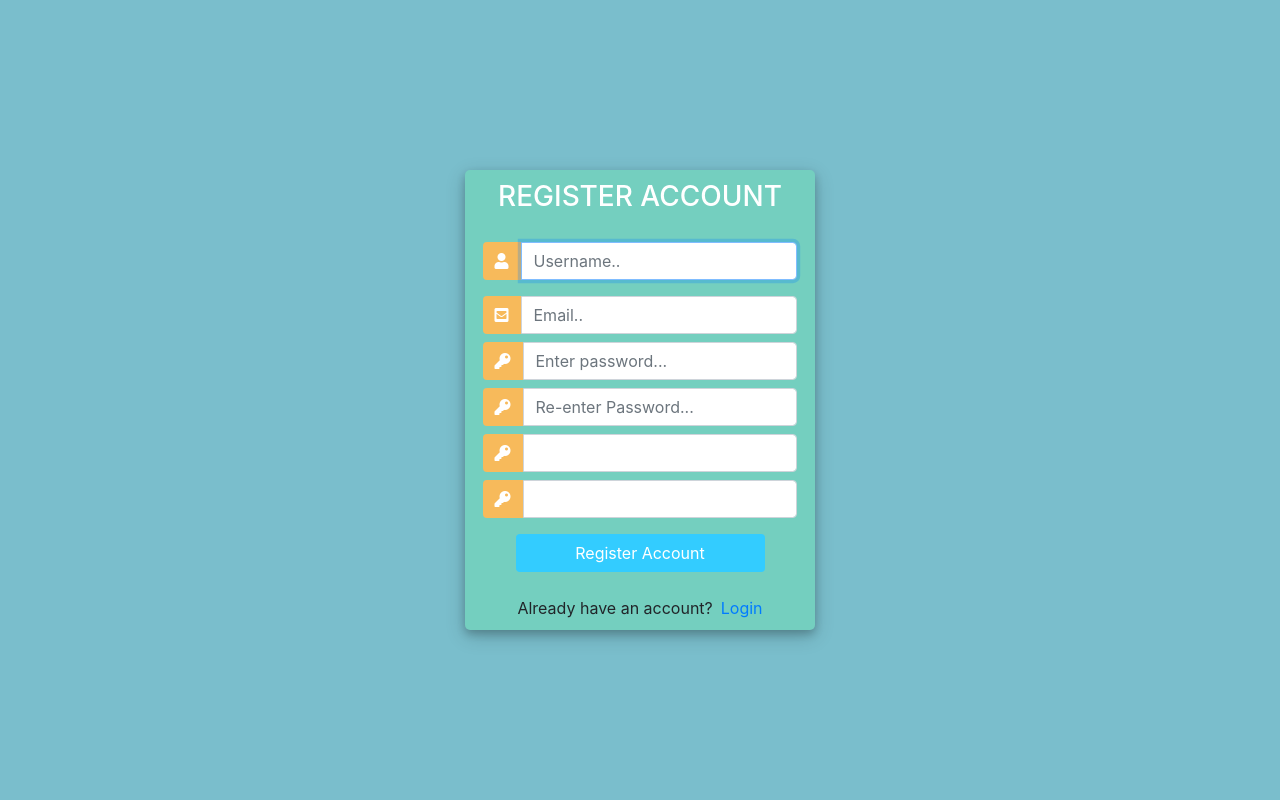
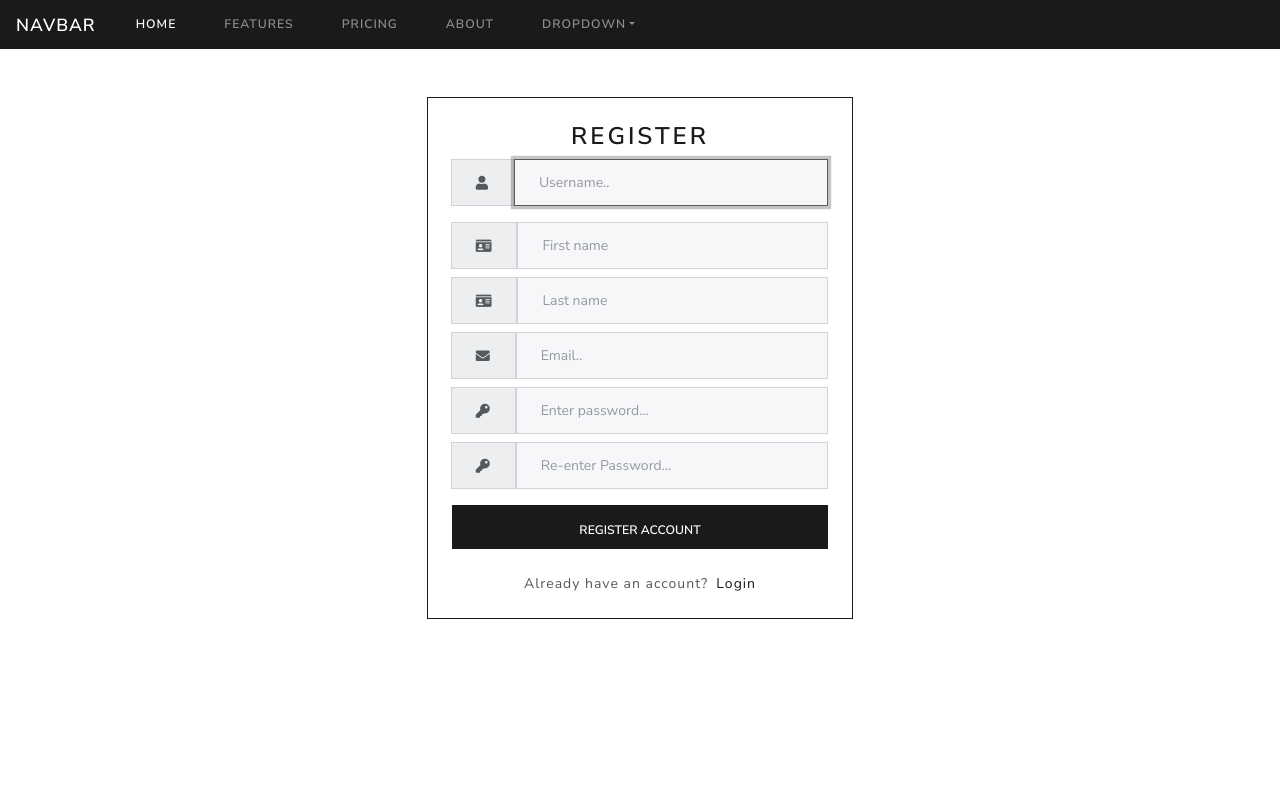
Before and after one commit to sanketwadekar/placement_portal, a Django app: page /register/ in a window 1280 px wide. Run offline with Django 3.2, Linux system fonts and the light colour scheme; some libraries are stand-ins or nearby versions.

Commit message:
Added auth templates and bootstrap

```diff
--- /dev/null
+++ b/placement_portal/accounts/templates/accounts/base.html
@@ -0,0 +1,25 @@
+<!DOCTYPE html>
+<html lang="en">
+<head>
+<meta charset="UTF-8">
+<meta name="viewport" content="width=device-width, initial-scale=1.0">
+<meta http-equiv="X-UA-Compatible" content="ie=edge">
+<meta name="Description" content="Enter your description here"/>
+<link rel="stylesheet" href="https://cdnjs.cloudflare.com/ajax/libs/bootswatch/4.5.2/lux/bootstrap.min.css">
+<link rel="stylesheet" href="https://cdnjs.cloudflare.com/ajax/libs/font-awesome/5.15.0/css/all.min.css">
+<title>{% block title %}Placement portal{% endblock title%}</title>
+</head>
+<body>
+<script src="https://cdnjs.cloudflare.com/ajax/libs/jquery/3.5.1/jquery.slim.min.js"></script>
+<script src="https://cdnjs.cloudflare.com/ajax/libs/popper.js/1.16.1/umd/popper.min.js"></script>
+<script src="https://cdnjs.cloudflare.com/ajax/libs/twitter-bootstrap/4.5.2/js/bootstrap.min.js"></script>
+<div id="root">
+    {% include './navbar.html'%}
+    {% include './messages.html' %}
+    <div class="container-fluid">
+        {% block content %}
+        {% endblock content %}
+    </div>
+</div>
+</body>
+</html>
--- /dev/null
+++ b/placement_portal/accounts/templates/accounts/messages.html
@@ -0,0 +1,10 @@
+{%if messages %}
+<div style="z-index: 999; position: absolute; top: 0; right: 0.5rem;">
+	{% for message in messages %}
+	<div class="alert alert-dismissible alert-primary">
+		<button type="button" class="close" data-dismiss="alert">&times;</button>
+		<a href="#" class="alert-link">{{message}}</a>
+	</div>
+	{% endfor %}
+</div>
+{% endif %}
--- /dev/null
+++ b/placement_portal/accounts/templates/accounts/navbar.html
@@ -0,0 +1,35 @@
+
+<nav class="navbar navbar-expand-sm navbar-dark bg-primary py-1">
+    <a class="navbar-brand" href="#">Navbar</a>
+    <button class="navbar-toggler" type="button" data-toggle="collapse" data-target="#navbarColor01" aria-controls="navbarColor01" aria-expanded="false" aria-label="Toggle navigation">
+      <span class="navbar-toggler-icon"></span>
+    </button>
+    <div class="collapse navbar-collapse" id="navbarColor01">
+      <ul class="navbar-nav mr-auto">
+        <li class="nav-item active">
+          <a class="nav-link" href="#">Home
+            <span class="sr-only">(current)</span>
+          </a>
+        </li>
+        <li class="nav-item">
+          <a class="nav-link" href="#">Features</a>
+        </li>
+        <li class="nav-item">
+          <a class="nav-link" href="#">Pricing</a>
+        </li>
+        <li class="nav-item">
+          <a class="nav-link" href="#">About</a>
+        </li>
+        <li class="nav-item dropdown">
+          <a class="nav-link dropdown-toggle" data-toggle="dropdown" href="#" role="button" aria-haspopup="true" aria-expanded="false">Dropdown</a>
+          <div class="dropdown-menu">
+            <a class="dropdown-item" href="#">Action</a>
+            <a class="dropdown-item" href="#">Another action</a>
+            <a class="dropdown-item" href="#">Something else here</a>
+            <div class="dropdown-divider"></div>
+            <a class="dropdown-item" href="#">Separated link</a>
+          </div>
+        </li>
+      </ul>
+    </div>
+  </nav>
--- a/placement_portal/accounts/templates/accounts/register.html
+++ b/placement_portal/accounts/templates/accounts/register.html
@@ -1,80 +1,25 @@
-<!DOCTYPE html>
-<html>
+{% extends 'accounts/base.html' %}
+{% block title %}Register{% endblock title%}
+{% block content %}
+<div class="text-center mt-5">
+	<div class="h-100">
 
-<head>
-	<title>Login</title>
-	<link rel="stylesheet" href="https://stackpath.bootstrapcdn.com/bootstrap/4.1.3/css/bootstrap.min.css" integrity="sha384-MCw98/SFnGE8fJT3GXwEOngsV7Zt27NXFoaoApmYm81iuXoPkFOJwJ8ERdknLPMO" crossorigin="anonymous">
-	<script src="https://ajax.googleapis.com/ajax/libs/jquery/3.3.1/jquery.min.js"></script>
-	<link rel="stylesheet" href="https://use.fontawesome.com/releases/v5.6.1/css/all.css" integrity="sha384-gfdkjb5BdAXd+lj+gudLWI+BXq4IuLW5IT+brZEZsLFm++aCMlF1V92rMkPaX4PP" crossorigin="anonymous">
-
-	<style>
-		body,
-		html {
-			margin: 0;
-			padding: 0;
-			height: 100%;
-			background: #7abecc !important;
-		}
-		.user_card {
-			width: 350px;
-			margin-top: auto;
-			margin-bottom: auto;
-			background: #74cfbf;
-			position: relative;
-			display: flex;
-			justify-content: center;
-			flex-direction: column;
-			padding: 10px;
-			box-shadow: 0 4px 8px 0 rgba(0, 0, 0, 0.2), 0 6px 20px 0 rgba(0, 0, 0, 0.19);
-			-webkit-box-shadow: 0 4px 8px 0 rgba(0, 0, 0, 0.2), 0 6px 20px 0 rgba(0, 0, 0, 0.19);
-			-moz-box-shadow: 0 4px 8px 0 rgba(0, 0, 0, 0.2), 0 6px 20px 0 rgba(0, 0, 0, 0.19);
-			border-radius: 5px;
-
-		}
-
-		.form_container {
-			margin-top: 20px;
-		}
-
-		#form-title{
-			color: #fff;
-		}
-		.login_btn {
-			width: 100%;
-			background: #33ccff !important;
-			color: white !important;
-		}
-		.login_btn:focus {
-			box-shadow: none !important;
-			outline: 0px !important;
-		}
-		.login_container {
-			padding: 0 2rem;
-		}
-		.input-group-text {
-			background: #f7ba5b !important;
-			color: white !important;
-			border: 0 !important;
-			border-radius: 0.25rem 0 0 0.25rem !important;
-		}
-		.input_user,
-		.input_pass:focus {
-			box-shadow: none !important;
-			outline: 0px !important;
-		}
-
-	</style>
-
-</head>
-<body>
-	<div class="container h-100">
-		<div class="d-flex justify-content-center h-100">
-			<div class="user_card">
-				<div class="d-flex justify-content-center">
-					<h3 id="form-title">REGISTER ACCOUNT</h3>
+		<div class="row">
+			<div class="card border border-primary p-4 col-4 mx-auto">
+				<div>
+					{% for errorlist in registerForm.errors.values %}
+					{% for error in errorlist %}
+					<div class="alert alert-dismissible alert-danger">
+						<button type="button" class="close" data-dismiss="alert">&times;</button>
+						<strong>{{error}}</strong>
 					</div>
-				<div class="d-flex justify-content-center form_container">
-
+					{% endfor %}
+					{% endfor %}
+				</div>
+				<div class="">
+					<h3 id="form-title">REGISTER</h3>
+				</div>
+				<div class="form_container">
 					<form method="POST" action="">
 						{% csrf_token %}
 						<div class="input-group mb-3">
@@ -85,19 +30,19 @@
 						</div>
 						<div class="input-group mb-2">
 							<div class="input-group-append">
-								<span class="input-group-text"><i class="fas fa-envelope-square"></i></span>
+								<span class="input-group-text"><i class="fas fa-id-card"></i></span>
 							</div>
 							{{registerForm.first_name}}
 						</div>
 						<div class="input-group mb-2">
 							<div class="input-group-append">
-								<span class="input-group-text"><i class="fas fa-key"></i></span>
+								<span class="input-group-text"><i class="fas fa-id-card"></i></span>
 							</div>
 							{{registerForm.last_name}}
 						</div>
 						<div class="input-group mb-2">
 							<div class="input-group-append">
-								<span class="input-group-text"><i class="fas fa-key"></i></span>
+								<span class="input-group-text"><i class="fas fa-envelope"></i></span>
 							</div>
 							{{registerForm.email}}
 						</div>
@@ -113,17 +58,12 @@
 							</div>
 							{{registerForm.password2}}
 						</div>
-
-
 						<div class="d-flex justify-content-center mt-3 login_container">
-				 			<input class="btn login_btn" type="submit" value="Register Account">
+							<input class="btn btn-block btn-primary" type="submit" value="Register Account">
 						</div>
 
 					</form>
 				</div>
-
-				{{registerForm.errors}}
-
 				<div class="mt-4">
 					<div class="d-flex justify-content-center links">
 						Already have an account? <a href="{% url 'login' %}" class="ml-2">Login</a>
@@ -132,22 +72,20 @@
 			</div>
 		</div>
 	</div>
+</div>
 <script>
-						/* Because i didnt set placeholder values in forms.py they will be set here using vanilla Javascript
-		//We start indexing at one because CSRF_token is considered and input field
-		 */
 
-		//Query All input fields
 	var form_fields = document.getElementsByTagName('input')
-		form_fields[1].placeholder='Username..';
-		form_fields[2].placeholder='Email..';
-		form_fields[3].placeholder='Enter password...';
-		form_fields[4].placeholder='Re-enter Password...';
+	form_fields[1].placeholder = 'Username..';
+	form_fields[2].placeholder = 'First name';
+	form_fields[3].placeholder = 'Last name';
+	form_fields[4].placeholder = 'Email..';
+	form_fields[5].placeholder = 'Enter password...';
+	form_fields[6].placeholder = 'Re-enter Password...';
 
-
-		for (var field in form_fields){
+	for (var field in form_fields) {
 		form_fields[field].className += ' form-control'
 	}
 </script>
-</body>
-</html>
+
+{% endblock content %}
```
Also changed, not shown: placement_portal/accounts/templates/accounts/login.html (+17 -104 lines), placement_portal/accounts/migrations/0002_delete_studentmodel.py (added), placement_portal/db.sqlite3 (deleted). Lines whose indentation alone changed are shown as unchanged.
